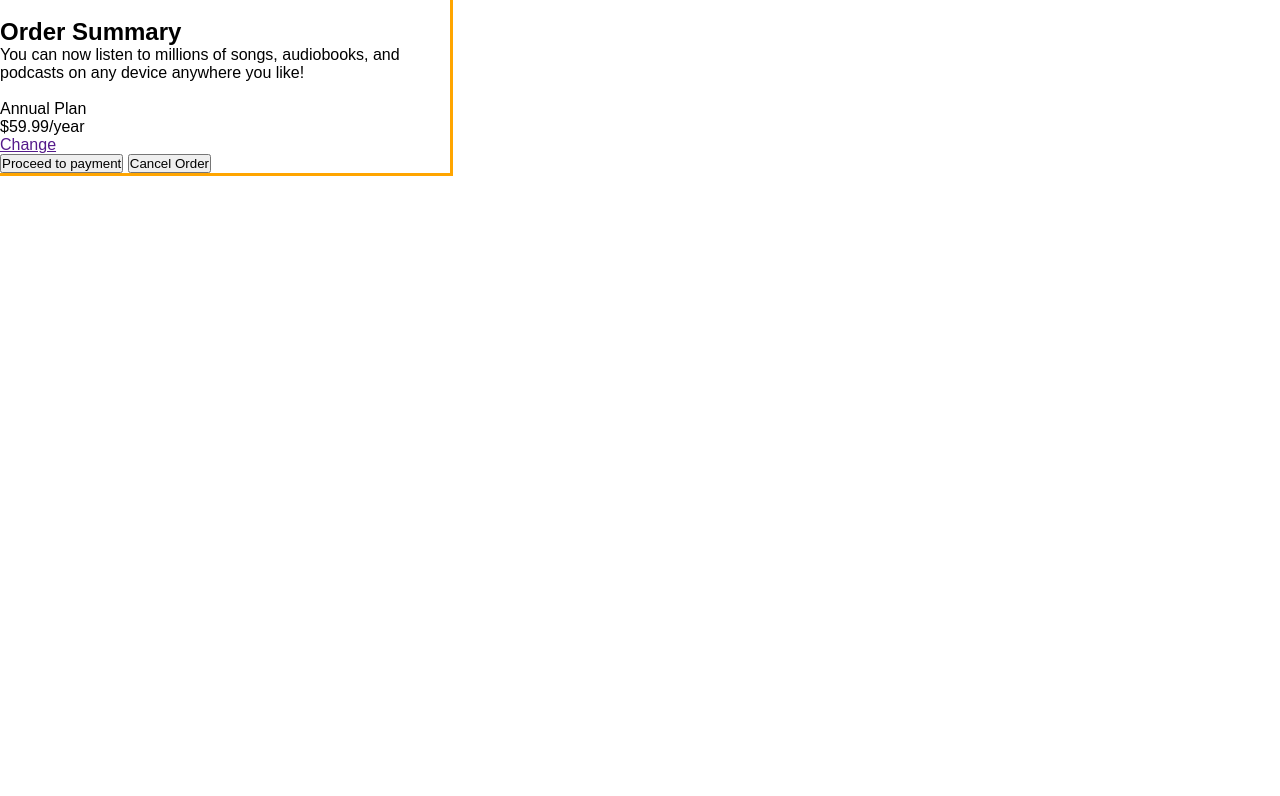
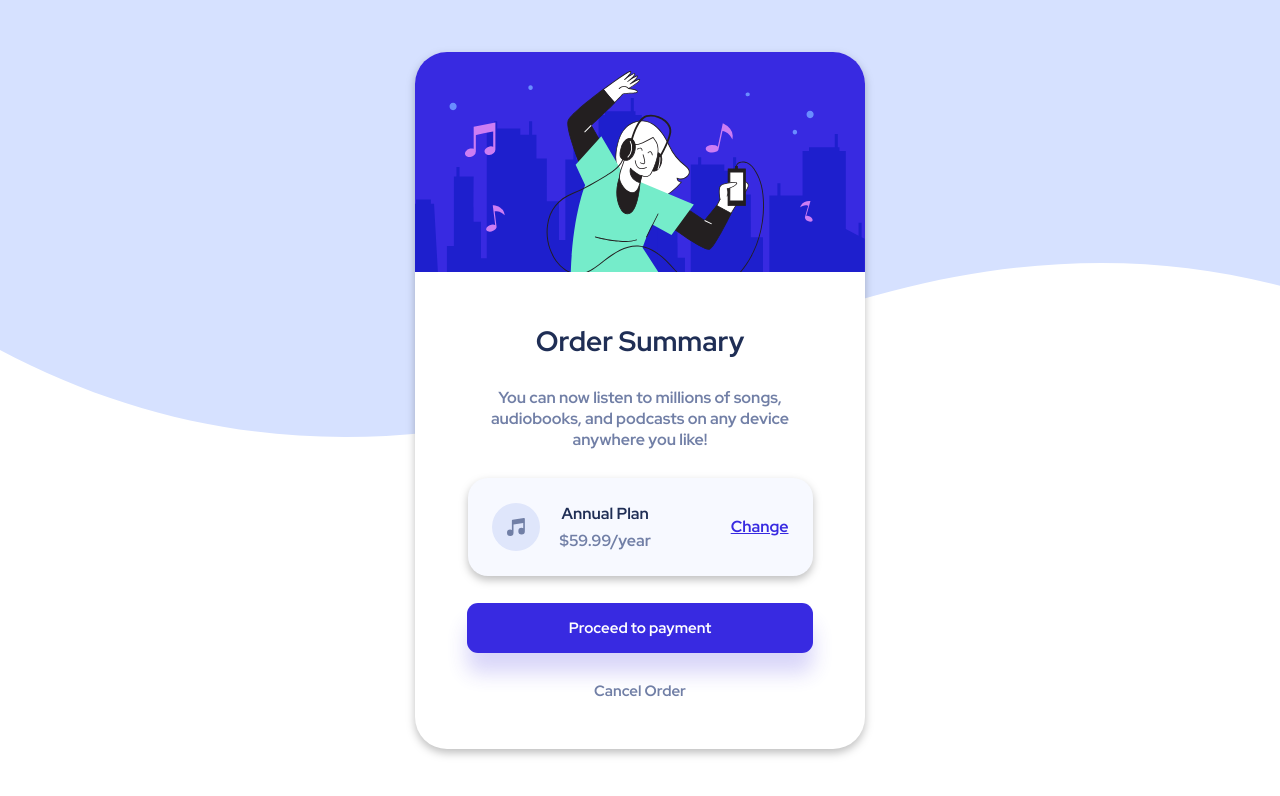
Before and after one commit to Mitch4sho/order-summary-component, a plain HTML site: page index.html in a window 1280 px wide. Drawn offline with Linux system fonts and the light colour scheme.

Commit message:
Desktop version is done

```diff
--- a/index.html
+++ b/index.html
@@ -5,13 +5,14 @@
     <meta http-equiv="X-UA-Compatible" content="IE=edge" />
     <meta name="viewport" content="width=device-width, initial-scale=1.0" />
     <link rel="stylesheet" href="styles.css" />
-    <title>Order Summary</title>
+    <link rel="preconnect" href="https://fonts.googleapis.com">
+    <link rel="preconnect" href="https://fonts.gstatic.com" crossorigin>
+    <link href="https://fonts.googleapis.com/css2?family=Red+Hat+Display:wght@700&display=swap" rel="stylesheet">
   </head>
   <body>
-    <section class="color1">
       <div class="container">
           <header>
-              <img src="" alt="" />
+            <img src="./Assets/illustration-hero.svg" alt="Hero" />
           </header>
           <div class="sub-container">
             <h1>Order Summary</h1>
@@ -20,18 +21,17 @@
               any device anywhere you like!
             </p>
             <div class="payment-plan">
-                <img src="" alt="" />
+              <img src="./Assets/icon-music.svg" alt="Music Icon" />
+              <div>
                 <p>Annual Plan</p>
                 <p>$59.99/year</p>
+              </div>
                 <a href="">Change</a>
             </div>
             <button class="process-payment">Proceed to payment</button>
-              <button class="process-payment">Cancel Order</button>
+            <button class="cancel-order">Cancel Order</button>
           </div>
         </div>
-      <div class="curve"></div>
-    </section>
-    <section class="color2"></section>
     </div>
   </body>
 </html>
--- a/styles.css
+++ b/styles.css
@@ -10,14 +10,131 @@ html {
 
 body {
   min-height: 100%;
-  font-family: sans-serif;
-  overflow-x: hidden;
+  font-family: "Red Hat Display", sans-serif;
+  background-image: url(./Assets/pattern-background-desktop.svg);
+  background-repeat: no-repeat;
+  background-size: auto;
+  display: flex;
+  justify-content: center;
+  align-items: center;
 }
 
 .container {
-  z-index: 2;
   width: 450px;
-  outline: 3px solid orange;
+  height: 697px;
+  background: #ffffff;
+  filter: drop-shadow(0px 4px 4px rgba(0, 0, 0, 0.25));
+  border-radius: 32px;
+  display: flex;
+  flex-direction: column;
+  gap: 45px;
+}
+
+.sub-container {
+  display: flex;
+  flex: 1 0 auto;
+  flex-direction: column;
+  align-items: center;
+  justify-content: space-between;
+  padding: 0 48px 48px 48px;
+  gap: 17px;
+}
+
+header img {
+  border-top-left-radius: 32px;
+  border-top-right-radius: 32px;
+}
+
+.sub-container h1 {
+  font-family: "Red Hat Display", sans-serif;
+  font-style: normal;
+  font-weight: 900;
+  font-size: 28px;
+  color: #1f2e55;
+}
+
+.sub-container p {
+  font-family: "Red Hat Display", sans-serif;
+  font-style: normal;
+  font-weight: 500;
+  font-size: 16px;
+  text-align: center;
+  color: #717fa6;
+}
+
+.payment-plan {
+  width: 345px;
+  display: flex;
+  background: #f7f9ff;
+  border-radius: 20px;
+  padding: 25px 24px;
+  justify-content: space-between;
+  align-items: center;
+  gap: 20px;
+  filter: drop-shadow(0px 4px 4px rgba(0, 0, 0, 0.25));
+}
+
+.payment-plan div {
+  display: flex;
+  flex-direction: column;
+  gap: 6px;
+}
+
+.payment-plan a {
+  flex: 1 0 auto;
+  text-align: end;
+}
+
+.payment-plan div p {
+  color: #717fa6;
+  font-weight: 500;
+  font-style: normal;
+  font-size: 16px;
+}
+
+.payment-plan div p:first-child {
+  color: #1f2e55;
+  font-weight: 900;
+}
+
+a {
+  color: #382ae1;
+}
+
+a:hover {
+  text-decoration: none;
+  color: #766cf1;
+}
+
+button {
+  font-family: "Red Hat Display", sans-serif;
+  cursor: pointer;
+  font-size: 15px;
+  font-weight: 900;
+  font-style: normal;
+}
+
+.process-payment:hover {
+  background: #766cf1;
+}
+
+.process-payment {
+  padding: 15px 102px;
+  border-radius: 11px;
+  border: none;
+  box-shadow: 0px 20px 20px rgba(56, 42, 225, 0.190291);
+  color: #ffffff;
+  background: #382ae1;
+}
+
+.cancel-order:hover {
+  color: #1f2e55;
+}
+
+.cancel-order {
+  background: none;
+  border: none;
+  color: #717fa6;
 }
 
 /* curve background */
```
Also changed, not shown: script.js (deleted). Lines whose indentation alone changed are shown as unchanged.
